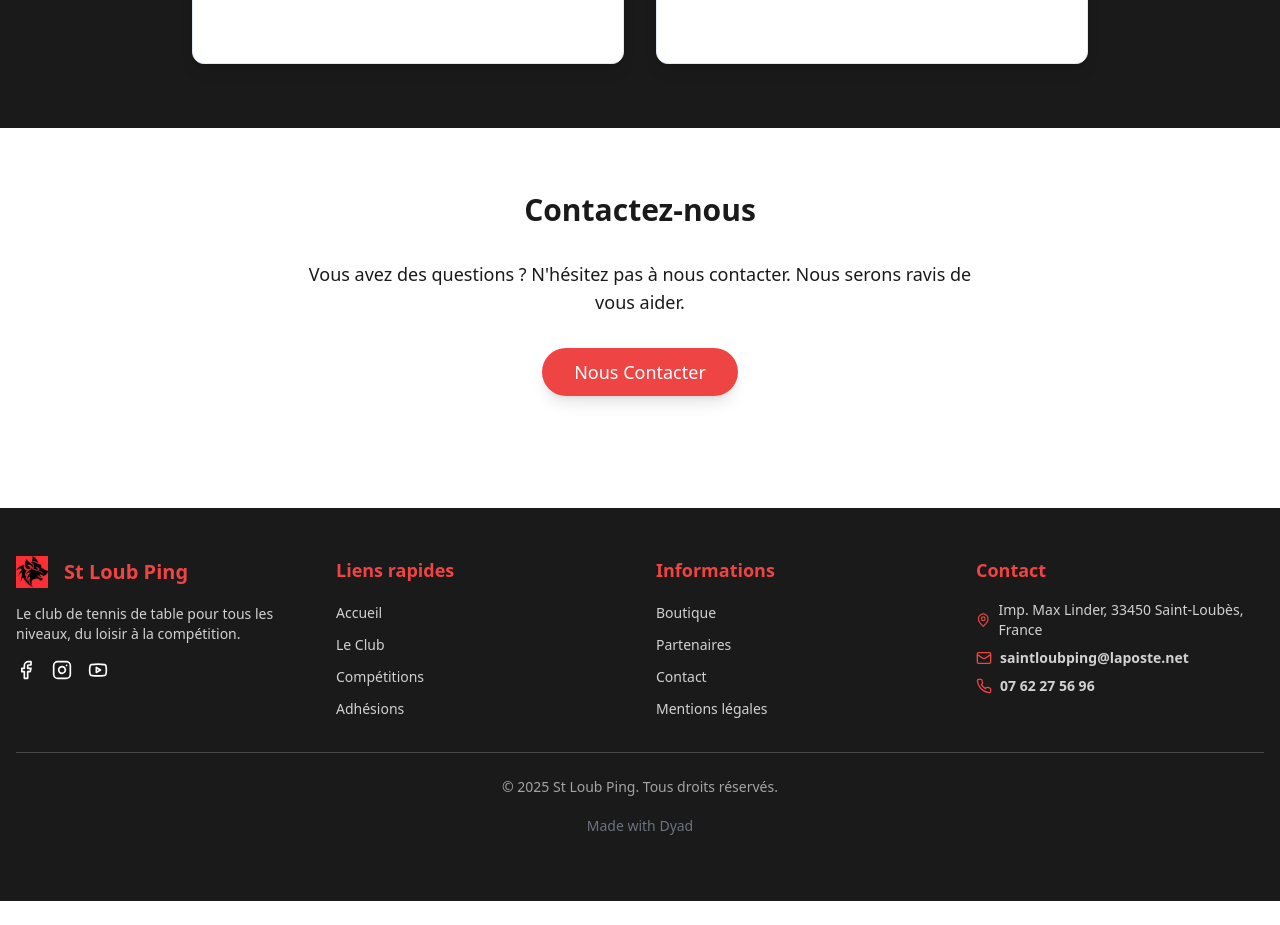
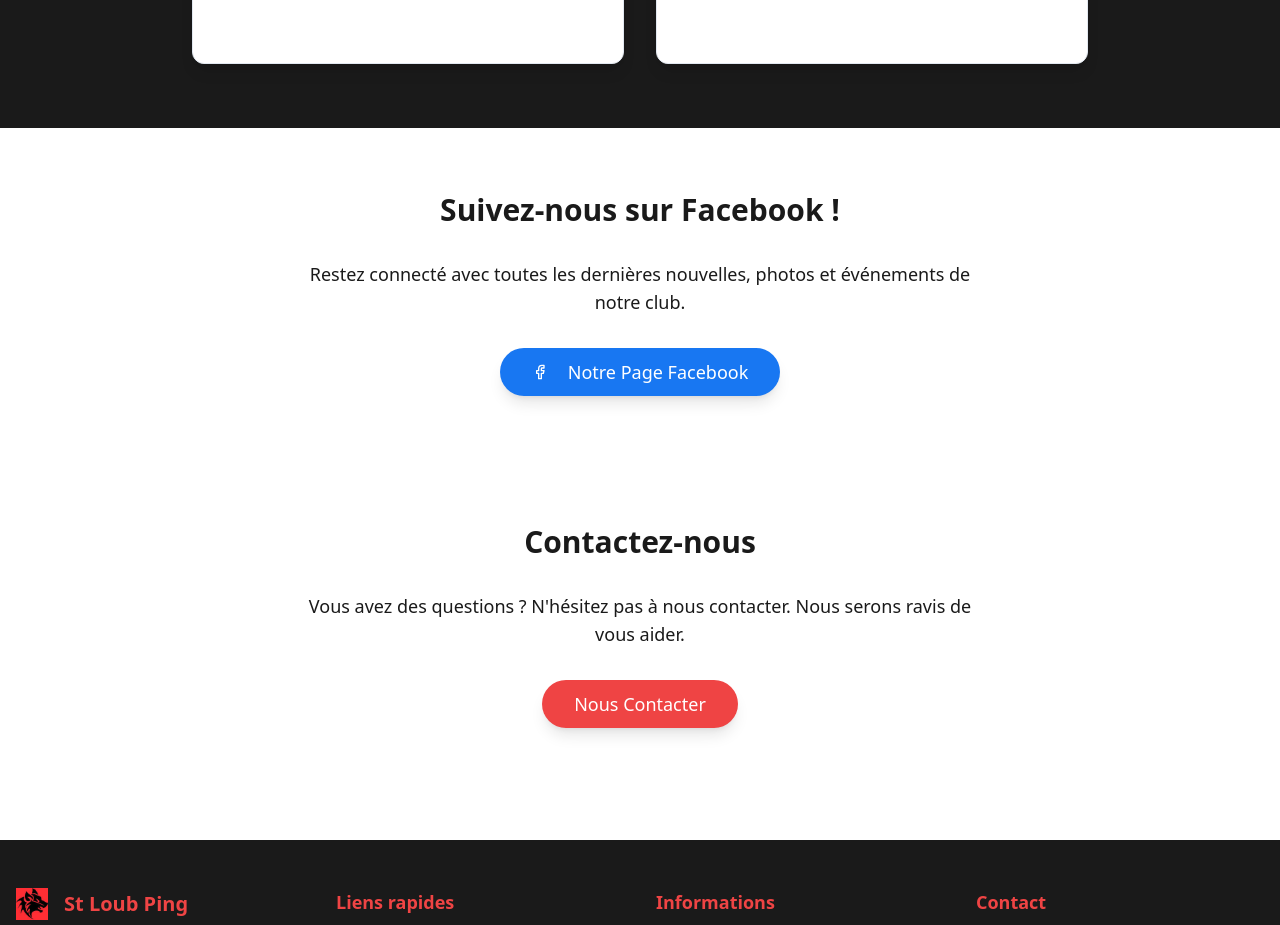
Before and after one commit to stloubping/stloubping, a React (Vite) app: page / in a window 1280 px wide. Shown: the part 1620-2545 px from the top of the page. Before the commit the page ends 2521 px from the top, so only its background shows below. Built offline with nearby package versions, Linux system fonts and the light colour scheme.

Commit message:
[dyad] Ajout d'une section Facebook sur la page d'accueil avec un bouton de lien. - wrote 1 file(s) + extra files edited outside of Dyad

```diff
--- a/src/pages/Accueil.tsx
+++ b/src/pages/Accueil.tsx
@@ -3,7 +3,7 @@
 import React from 'react';
 import { Card, CardContent, CardDescription, CardFooter, CardHeader, CardTitle } from "@/components/ui/card";
 import { Button } from "@/components/ui/button";
-import { CalendarDays, MapPin } from "lucide-react";
+import { CalendarDays, MapPin, Facebook } from "lucide-react"; // Import Facebook icon
 import { Link } from 'react-router-dom';
 
 const newsItems = [
@@ -131,6 +131,19 @@ const Accueil = () => {
         </div>
       </section>
 
+      {/* Facebook Section */}
+      <section className="py-16 px-4 md:px-8 lg:px-16 text-center bg-clubLighter">
+        <h2 className="text-3xl font-bold text-clubDark mb-8">Suivez-nous sur Facebook !</h2>
+        <p className="text-lg text-clubDarker mb-8 max-w-2xl mx-auto">
+          Restez connecté avec toutes les dernières nouvelles, photos et événements de notre club.
+        </p>
+        <Button asChild className="bg-[#1877F2] hover:bg-[#1877F2]/90 text-white text-lg px-8 py-6 rounded-full shadow-lg hover:shadow-xl transition-all duration-300">
+          <a href="https://www.facebook.com/votrepagefacebook" target="_blank" rel="noopener noreferrer" className="flex items-center justify-center">
+            <Facebook className="mr-3 h-6 w-6" /> Notre Page Facebook
+          </a>
+        </Button>
+      </section>
+
       {/* Contact Section */}
       <section className="py-16 px-4 md:px-8 lg:px-16 text-center bg-clubLighter">
         <h2 className="text-3xl font-bold text-clubDark mb-8">Contactez-nous</h2>
```
Also changed, not shown: 1 other file (tests, documents, lock files or other folders).
